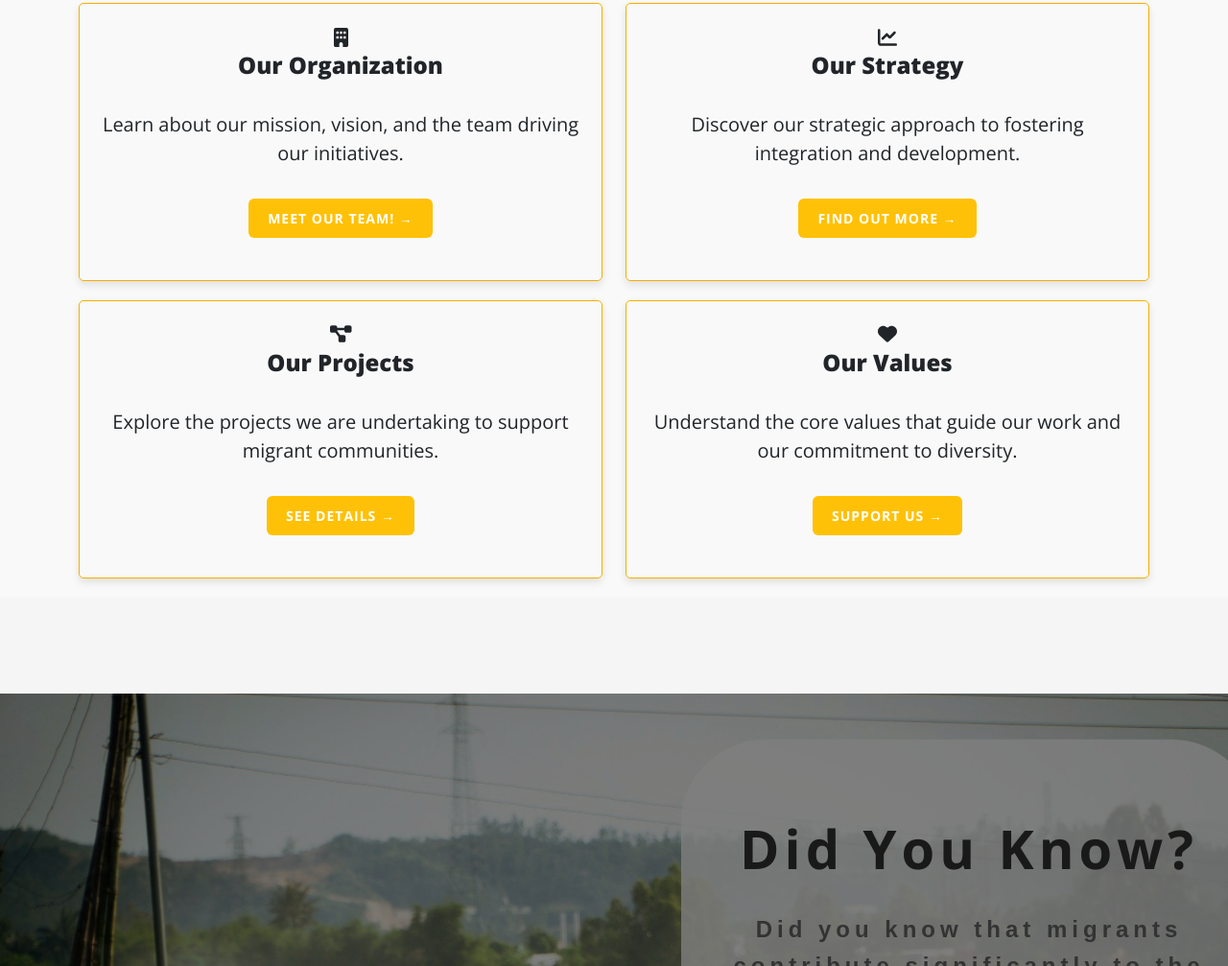
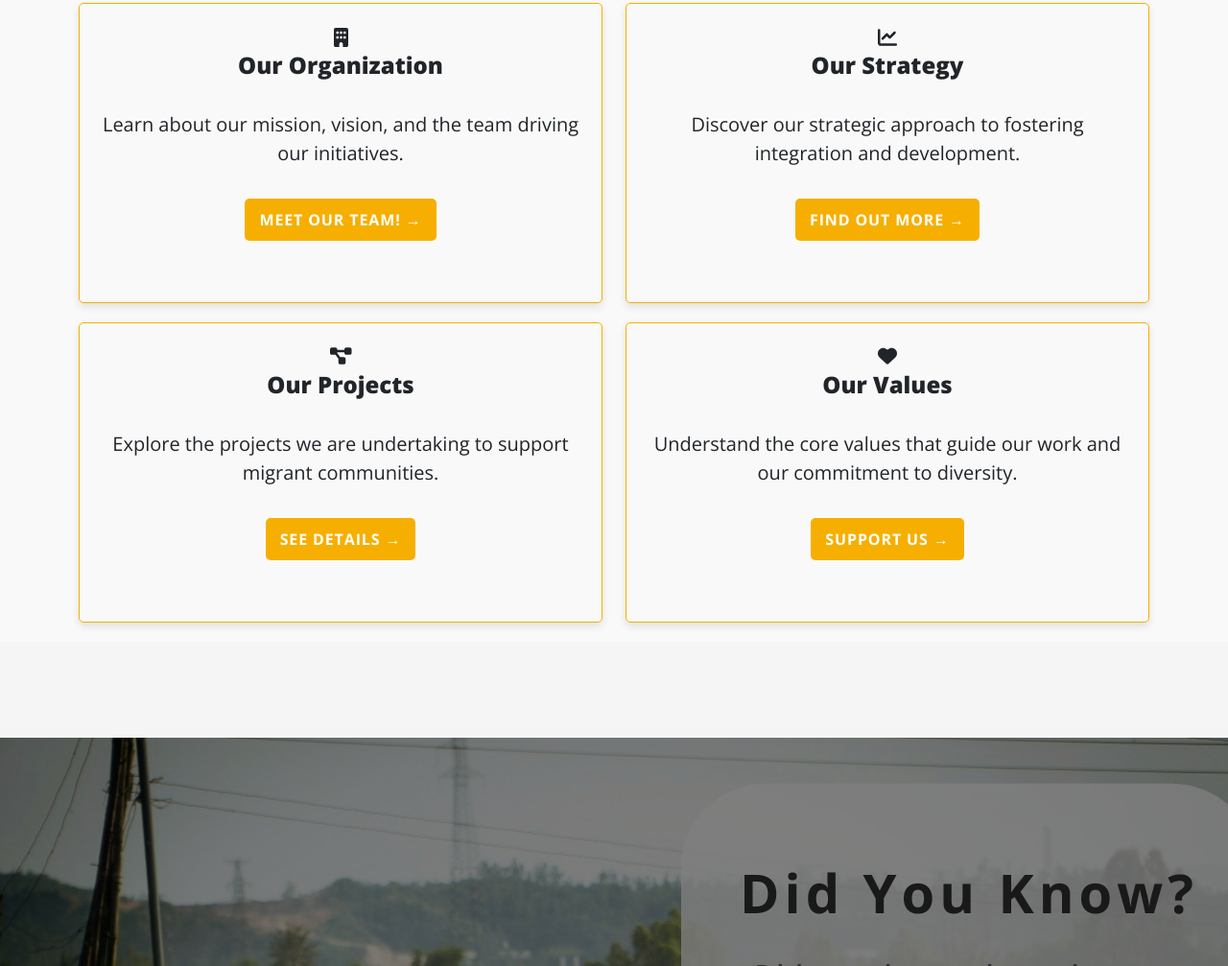
Before and after one commit to lmwale24/Human-Bridge, a plain HTML site: page about.html in a window 1280 px wide. Shown: the part 993-2000 px from the top of the page at 96% size. Drawn offline with nearby package versions, Linux system fonts and the light colour scheme; a script that the page names is missing.

Commit message:
about section added

```diff
--- a/about.css
+++ b/about.css
@@ -172,6 +172,36 @@ section {
 
 .btn-primary {
     transition: background-color 0.3s ease, border-color 0.3s ease;
+    display: inline-block;
+        margin-left: 0;
+        margin-right: auto;
+        padding: 18px 64px;
+        background: var(--primary-color);
+        border: none;
+        color: white;
+        font-size: 16px;
+        font-family: 'Open Sans', sans-serif;
+        font-weight: 700;
+        text-transform: uppercase;
+        letter-spacing: 0.88px;
+        margin-bottom: 20px;
+        font-weight: 700 !important;
+        /* Ensure font weight is applied */
+        letter-spacing: 0.88px !important;
+        /* Ensure letter spacing is applied */
+        text-align: center;
+        /* Center text inside the div */
+        padding: 10px 15px;
+        /* Add padding if needed */
+        border-radius: 5px;
+        /* Optional: Add border radius for rounded corners */
+        display: inline-block;
+        /* Ensure the div behaves like a button */
+        text-decoration: none;
+        /* Remove underline if any */
+        border: none !important;
+        /* Optional: Add border to match text color */
+        box-shadow: none;
 
 }
 
@@ -506,7 +536,7 @@ section {
 @media (max-width: 900px) {
 
     h3 {
-        font-size: var(--font-size-sm-h3) !important;
+        font-size: 36px !important;
     }
 }
 
@@ -583,6 +613,7 @@ section {
          padding: 15px;
          font-size: 14px;
      }
+
  }
 
  @media (max-width: 480px) {
@@ -590,4 +621,13 @@ section {
          padding: 10px;
          font-size: 12px;
      }
+         .btn-primary {
+             margin-left: 70px;
+         }
  }
+ @media (max-width: 430px) {
+   .btn-primary{
+    margin-left: 60px;
+   }
+
+ }
--- a/contact.css
+++ b/contact.css
@@ -148,4 +148,37 @@ section {
     }
 }
 
-/* about */
+.btn-primary {
+    transition: background-color 0.3s ease, border-color 0.3s ease;
+    display: inline-block;
+    margin-left: 0;
+    margin-right: auto;
+    padding: 18px 64px;
+    background: var(--primary-color);
+    border: none;
+    color: white;
+    font-size: 16px;
+    font-family: 'Open Sans', sans-serif;
+    font-weight: 700;
+    text-transform: uppercase;
+    letter-spacing: 0.88px;
+    margin-bottom: 20px;
+    font-weight: 700 !important;
+    /* Ensure font weight is applied */
+    letter-spacing: 0.88px !important;
+    /* Ensure letter spacing is applied */
+    text-align: center;
+    /* Center text inside the div */
+    padding: 10px 15px;
+    /* Add padding if needed */
+    border-radius: 5px;
+    /* Optional: Add border radius for rounded corners */
+    display: inline-block;
+    /* Ensure the div behaves like a button */
+    text-decoration: none;
+    /* Remove underline if any */
+    border: none !important;
+    /* Optional: Add border to match text color */
+    box-shadow: none;
+
+}
--- a/services.css
+++ b/services.css
@@ -402,3 +402,38 @@ h3 {
         font-size: var(--font-size-xxs-h3)!important;
     }
 }
+
+.btn-primary {
+    transition: background-color 0.3s ease, border-color 0.3s ease;
+    display: inline-block;
+    margin-left: 0;
+    margin-right: auto;
+    padding: 18px 64px;
+    background: var(--primary-color);
+    border: none;
+    color: white;
+    font-size: 16px;
+    font-family: 'Open Sans', sans-serif;
+    font-weight: 700;
+    text-transform: uppercase;
+    letter-spacing: 0.88px;
+    margin-bottom: 20px;
+    font-weight: 700 !important;
+    /* Ensure font weight is applied */
+    letter-spacing: 0.88px !important;
+    /* Ensure letter spacing is applied */
+    text-align: center;
+    /* Center text inside the div */
+    padding: 10px 15px;
+    /* Add padding if needed */
+    border-radius: 5px;
+    /* Optional: Add border radius for rounded corners */
+    display: inline-block;
+    /* Ensure the div behaves like a button */
+    text-decoration: none;
+    /* Remove underline if any */
+    border: none !important;
+    /* Optional: Add border to match text color */
+    box-shadow: none;
+
+}
```
Also changed, not shown: about.html (+1 -1 lines).
